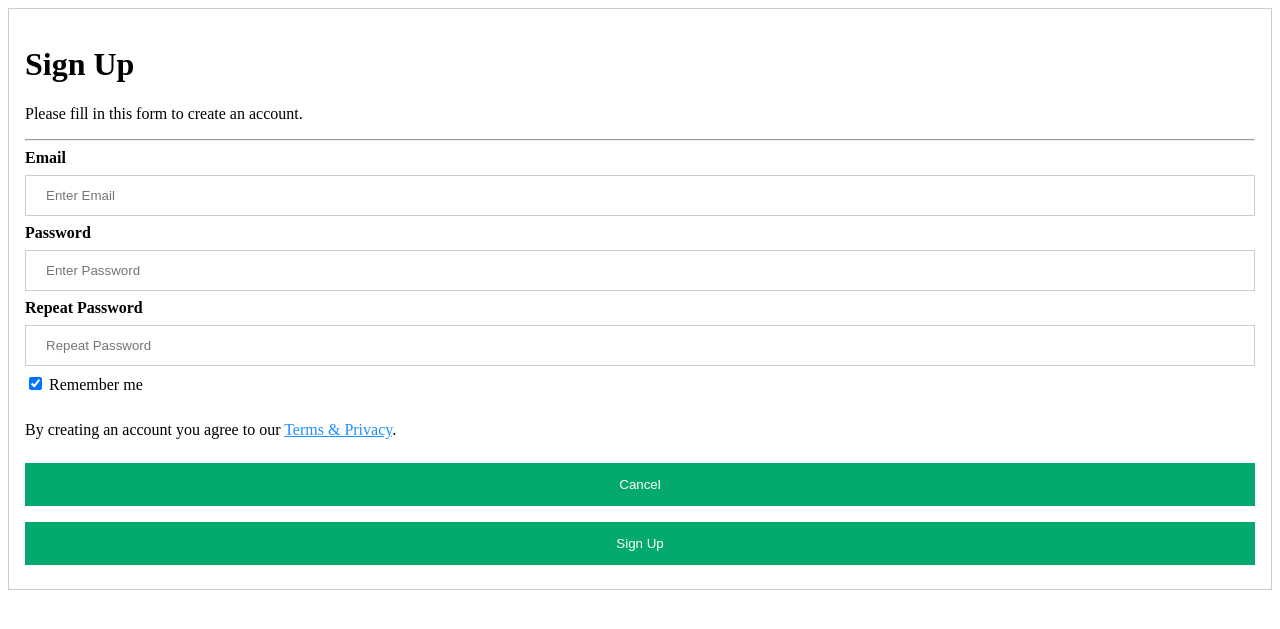
After one commit to realsanjeev/Group-Chat, a Flask app: template templates/signup.html in a window 1280 px wide. The commit adds this page. Shown: the top 629 px of the page. Run offline with Flask 2, Linux system fonts and the light colour scheme; the template is opened without the code that fills it, so the values that code supplies are empty.

Commit message:
added sign up form

```diff
--- a/static/style.css
+++ b/static/style.css
@@ -1,6 +1,8 @@
+/* Used template from W3schools */
 /* Bordered form */
 form {
     border: 3px solid #f1f1f1;
+    flex: auto;
   }
 
   /* Full-width inputs */
@@ -30,10 +32,11 @@ form {
   }
 
   /* Extra style for the cancel button (red) */
-  .cancelbtn {
+  .signup {
     width: auto;
     padding: 10px 18px;
-    background-color: #f44336;
+    border-radius: 30%;
+    background-color: #3a5bf0cb;
   }
 
   /* Center the avatar image inside this container */
@@ -44,7 +47,8 @@ form {
 
   /* Avatar image */
   img.avatar {
-    width: 40%;
+    width: 60px;
+    height: 60px;
     border-radius: 50%;
   }
 
@@ -65,7 +69,7 @@ form {
       display: block;
       float: none;
     }
-    .cancelbtn {
+    .signup {
       width: 100%;
     }
   }
--- /dev/null
+++ b/templates/signup.html
@@ -0,0 +1,40 @@
+<!DOCTYPE html>
+<html lang="en">
+<head>
+    <meta charset="UTF-8">
+    <meta http-equiv="X-UA-Compatible" content="IE=edge">
+    <meta name="viewport" content="width=device-width, initial-scale=1.0">
+    <title>Real chat</title>
+    <link rel="stylesheet" href="static/style.css">
+    <link rel="icon" type="image/x-icon" href="static/images/webtitle.ico">
+</head>
+<body>
+    <form action="action_page.php" style="border:1px solid #ccc">
+        <div class="container">
+          <h1>Sign Up</h1>
+          <p>Please fill in this form to create an account.</p>
+          <hr>
+
+          <label for="email"><b>Email</b></label>
+          <input type="text" placeholder="Enter Email" name="email" required>
+
+          <label for="psw"><b>Password</b></label>
+          <input type="password" placeholder="Enter Password" name="psw" required>
+
+          <label for="psw-repeat"><b>Repeat Password</b></label>
+          <input type="password" placeholder="Repeat Password" name="psw-repeat" required>
+
+          <label>
+            <input type="checkbox" checked="checked" name="remember" style="margin-bottom:15px"> Remember me
+          </label>
+
+          <p>By creating an account you agree to our <a href="#" style="color:dodgerblue">Terms & Privacy</a>.</p>
+
+          <div class="clearfix">
+            <button type="button" class="cancelbtn">Cancel</button>
+            <button type="submit" class="signupbtn">Sign Up</button>
+          </div>
+        </div>
+      </form>
+</body>
+</html>
```
Also changed, not shown: templates/index.html (+3 -6 lines), 1 other file.
